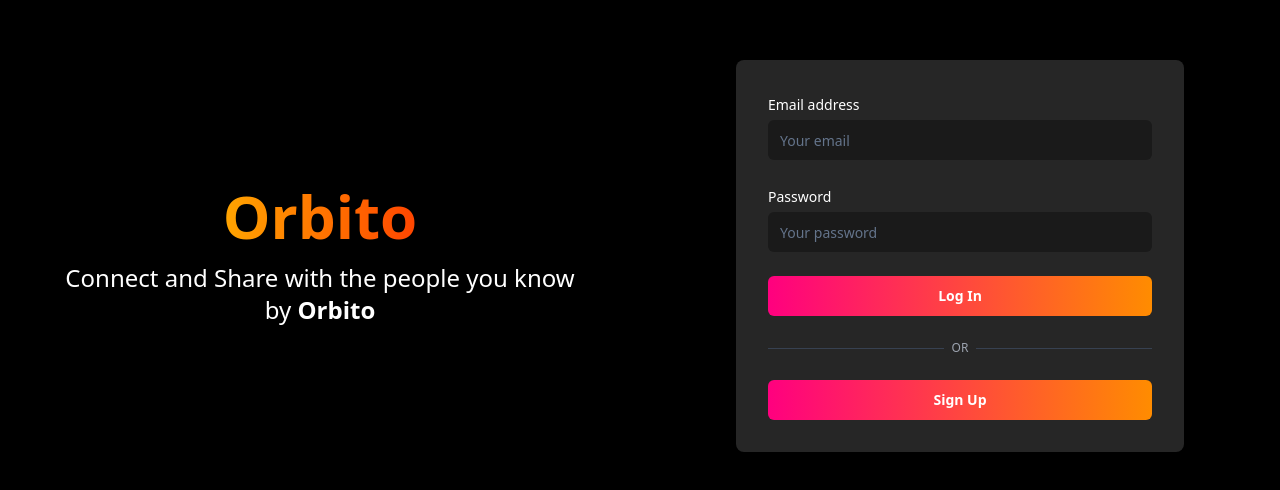
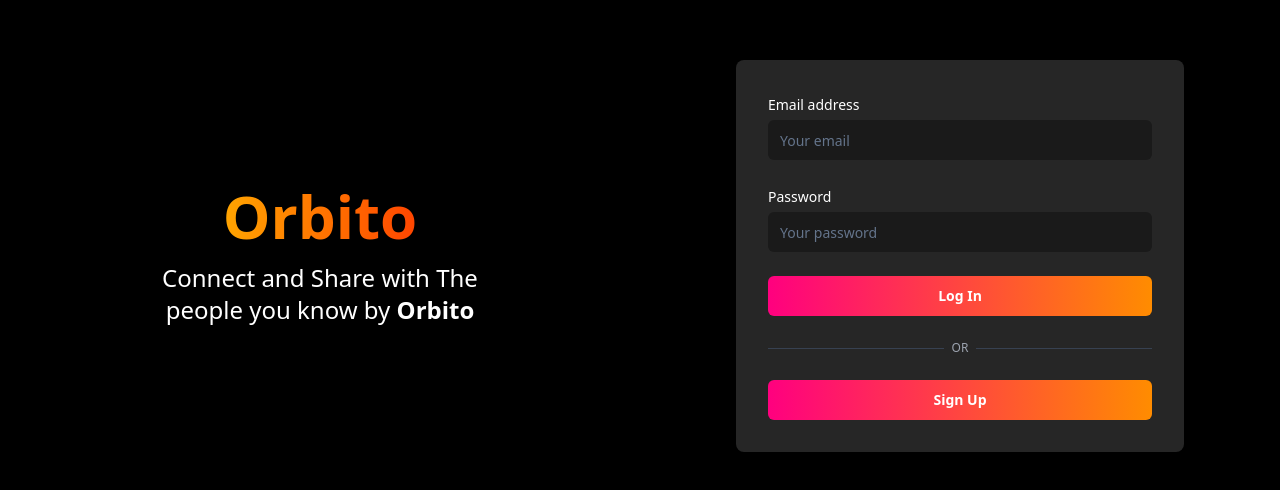
Before and after one commit to cr7madh/Orbito, a React (Vite) app: page / in a window 1280 px wide. Shown: the part 144-634 px from the top of the page. Built offline with nearby package versions, Linux system fonts and the light colour scheme.

Commit message:
[dyad] Fixed tagline to two exact lines - wrote 1 file(s)

```diff
--- a/src/components/AuthLayout.tsx
+++ b/src/components/AuthLayout.tsx
@@ -13,7 +13,7 @@ const AuthLayout: React.FC<AuthLayoutProps> = ({ children }) => {
           Orbito
         </h1>
         <p className="text-2xl text-white max-w-lg">
-          Connect and Share with the people you know <br /> by <span className="font-bold">Orbito</span>
+          Connect and Share with The <br /> people you know by <span className="font-bold">Orbito</span>
         </p>
       </div>
 
```
